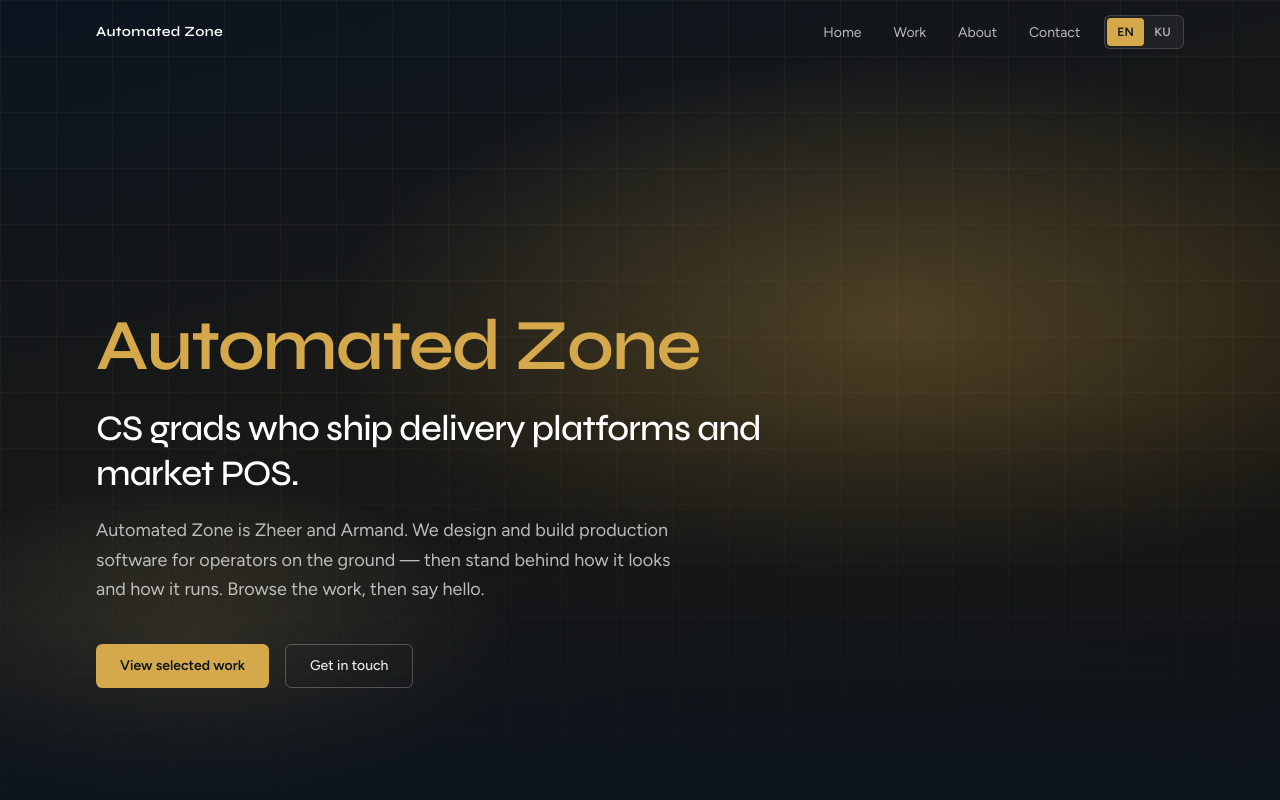
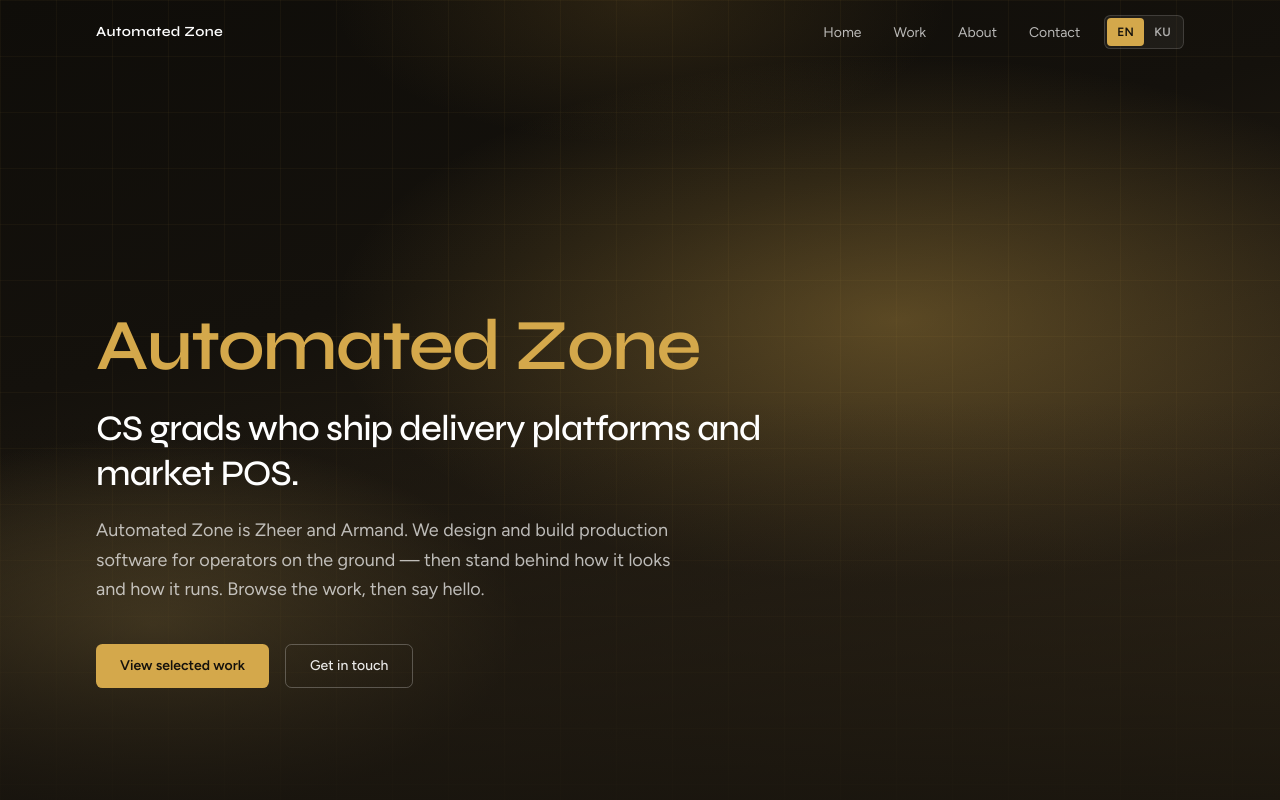
Before and after one commit to zheerkamal33-rgb/AZ-website, a Next.js app: page / in a window 1280 px wide. Shown: the top 800 px of the page. Built offline with nearby package versions, Linux system fonts and the light colour scheme.

Commit message:
style(theme): warm gold base backgrounds too
Shift ink/hero wash from cool navy to warm bronze-black
so the field matches the gold accents.

Co-authored-by: armandzheer <armandzheer@gmail.com>

```diff
--- a/src/app/globals.css
+++ b/src/app/globals.css
@@ -56,47 +56,47 @@
 }
 
 :root {
-  /* Automated Zone — deep ink + gold accent
-     REVERT THEME: git revert <this-commit>  OR restore teal:
-     --teal #1ad4c0 / --teal-deep #0ea894 / --ink-soft #1a2740
-     and undo gold hardcodes in selected-work + scanner SVG. */
-  --ink: #0b1420;
-  --ink-soft: #1c1a14;
+  /* Automated Zone — warm gold field + gold accent
+     REVERT THEME: git revert this gold-theme commit stack
+     Teal originals: --ink #0b1420 / --ink-soft #1a2740 /
+     --teal #1ad4c0 / --teal-deep #0ea894 */
+  --ink: #14110c;
+  --ink-soft: #2a2216;
   --mist: #f5f3ef;
   --teal: #d4a84b;
   --teal-deep: #b8892f;
   --slate-line: #d4cfc4;
 
   --background: #f5f3ef;
-  --foreground: #0b1420;
+  --foreground: #14110c;
   --card: #ffffff;
-  --card-foreground: #0b1420;
+  --card-foreground: #14110c;
   --popover: #ffffff;
-  --popover-foreground: #0b1420;
-  --primary: #0b1420;
+  --popover-foreground: #14110c;
+  --primary: #14110c;
   --primary-foreground: #f5f3ef;
   --secondary: #ebe6dc;
-  --secondary-foreground: #0b1420;
+  --secondary-foreground: #14110c;
   --muted: #ebe6dc;
   --muted-foreground: #5c5648;
   --accent: #d4a84b;
-  --accent-foreground: #0b1420;
+  --accent-foreground: #14110c;
   --destructive: oklch(0.55 0.2 25);
   --border: #d4cfc4;
   --input: #d4cfc4;
   --ring: #d4a84b;
   --chart-1: #d4a84b;
-  --chart-2: #1c1a14;
+  --chart-2: #2a2216;
   --chart-3: #5c5648;
   --chart-4: #b8892f;
-  --chart-5: #0b1420;
+  --chart-5: #14110c;
   --radius: 0.5rem;
   --sidebar: #f5f3ef;
-  --sidebar-foreground: #0b1420;
-  --sidebar-primary: #0b1420;
+  --sidebar-foreground: #14110c;
+  --sidebar-primary: #14110c;
   --sidebar-primary-foreground: #f5f3ef;
   --sidebar-accent: #ebe6dc;
-  --sidebar-accent-foreground: #0b1420;
+  --sidebar-accent-foreground: #14110c;
   --sidebar-border: #d4cfc4;
   --sidebar-ring: #d4a84b;
 }
@@ -268,9 +268,10 @@ header.az-menu-open .az-burger-3 {
 
   .az-hero-wash {
     background:
-      radial-gradient(ellipse 80% 60% at 70% 40%, color-mix(in srgb, var(--teal) 28%, transparent), transparent 55%),
-      radial-gradient(ellipse 50% 40% at 15% 80%, color-mix(in srgb, #c4a35a 30%, transparent), transparent 50%),
-      linear-gradient(165deg, var(--ink) 0%, var(--ink-soft) 55%, #16130e 100%);
+      radial-gradient(ellipse 80% 60% at 70% 40%, color-mix(in srgb, var(--teal) 34%, transparent), transparent 55%),
+      radial-gradient(ellipse 55% 45% at 12% 78%, color-mix(in srgb, #c4a35a 38%, transparent), transparent 52%),
+      radial-gradient(ellipse 40% 30% at 50% 0%, color-mix(in srgb, #8a6a2e 22%, transparent), transparent 60%),
+      linear-gradient(165deg, #0f0d09 0%, var(--ink) 35%, var(--ink-soft) 70%, #3a2e1a 100%);
   }
 
   /* Always visible — never hide Work/content behind IntersectionObserver */
```
